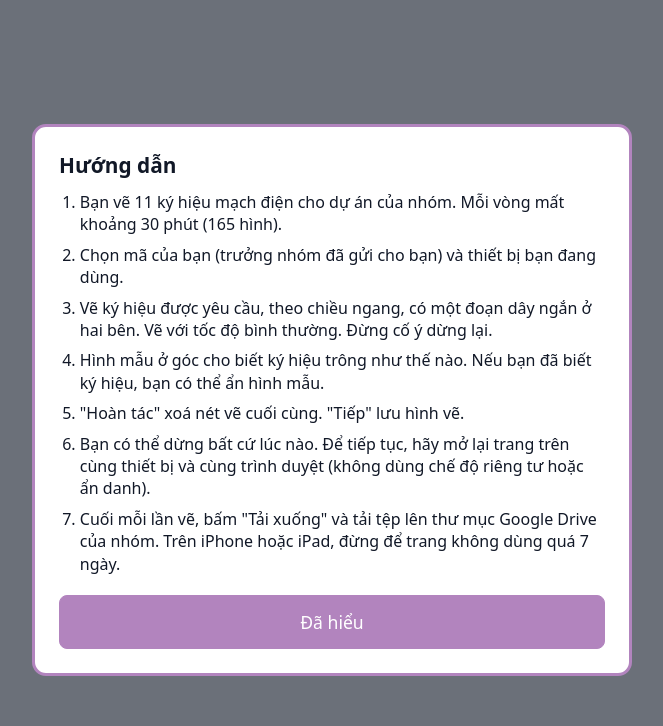
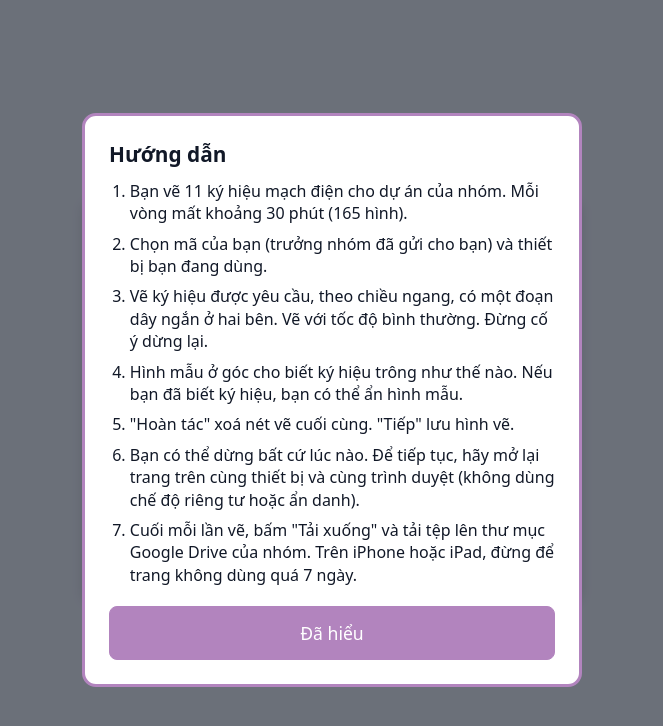
Before and after one commit to nvkhanh029/circuit-symbol-collector, a plain HTML site: page index.html in a window 1280 px wide. Both pictures are taken after a click on the button "Hướng dẫn". Shown: the whole page, without its empty margins (308-971 px from the left). Drawn offline with Linux system fonts and the light colour scheme.

Commit message:
feat(page): refine max-width for card and guide-box

```diff
--- a/style.css
+++ b/style.css
@@ -13,7 +13,7 @@ html, body {
   -webkit-user-select: none;
   user-select: none;
   -webkit-touch-callout: none;
-  -webkit-tap-highlight-color: transparent;   /* no blue flash when a button or the canvas is tapped */
+  -webkit-tap-highlight-color: transparent;
 }
 
 .hidden { display: none !important; }
@@ -32,7 +32,7 @@ html, body {
 
 .card {
   width: 100%;
-  max-width: 540px;                    /* wide enough that the content does not feel cramped */
+  max-width: 500px;
   background: #fff;
   border-radius: 12px;
   padding: 20px;
@@ -74,7 +74,7 @@ select, button {
 }
 
 button { cursor: pointer; }
-button.primary { background: #b284be; border-color: #b284be; color: #fff; }   /* main color (user, 20 Nov) */
+button.primary { background: #b284be; border-color: #b284be; color: #fff; }
 button.small { padding: 4px 10px; }
 button:disabled { opacity: 0.45; cursor: not-allowed; }
 
@@ -91,7 +91,7 @@ button:disabled { opacity: 0.45; cursor: not-allowed; }
   align-items: center;
   justify-content: space-between;
   gap: 12px;
-  height: 64px;                        /* fixed: a long symbol name must not change the canvas size */
+  height: 64px;                        /* a long symbol name must not change the canvas size */
   overflow: hidden;
   padding: 8px 12px;
   background: #fff;
@@ -218,7 +218,7 @@ button, select { touch-action: manipulation; }
 .example-box.collapsed img { display: none; }
 
 /* ---------- Guide ---------- */
-.guide-box { text-align: left; border-color: #b284be; max-width: 600px; max-height: 100%; overflow: auto; }
+.guide-box { text-align: left; border-color: #b284be; max-width: 500px; max-height: 100%; overflow: auto; }
 .guide-box h2 { margin: 0 0 12px; font-size: 1.3rem; }
 .guide-box ol { margin: 0 0 20px; padding-left: 1.3em; }
 .guide-box li { margin-bottom: 8px; font-size: 1rem; line-height: 1.4; }
```
